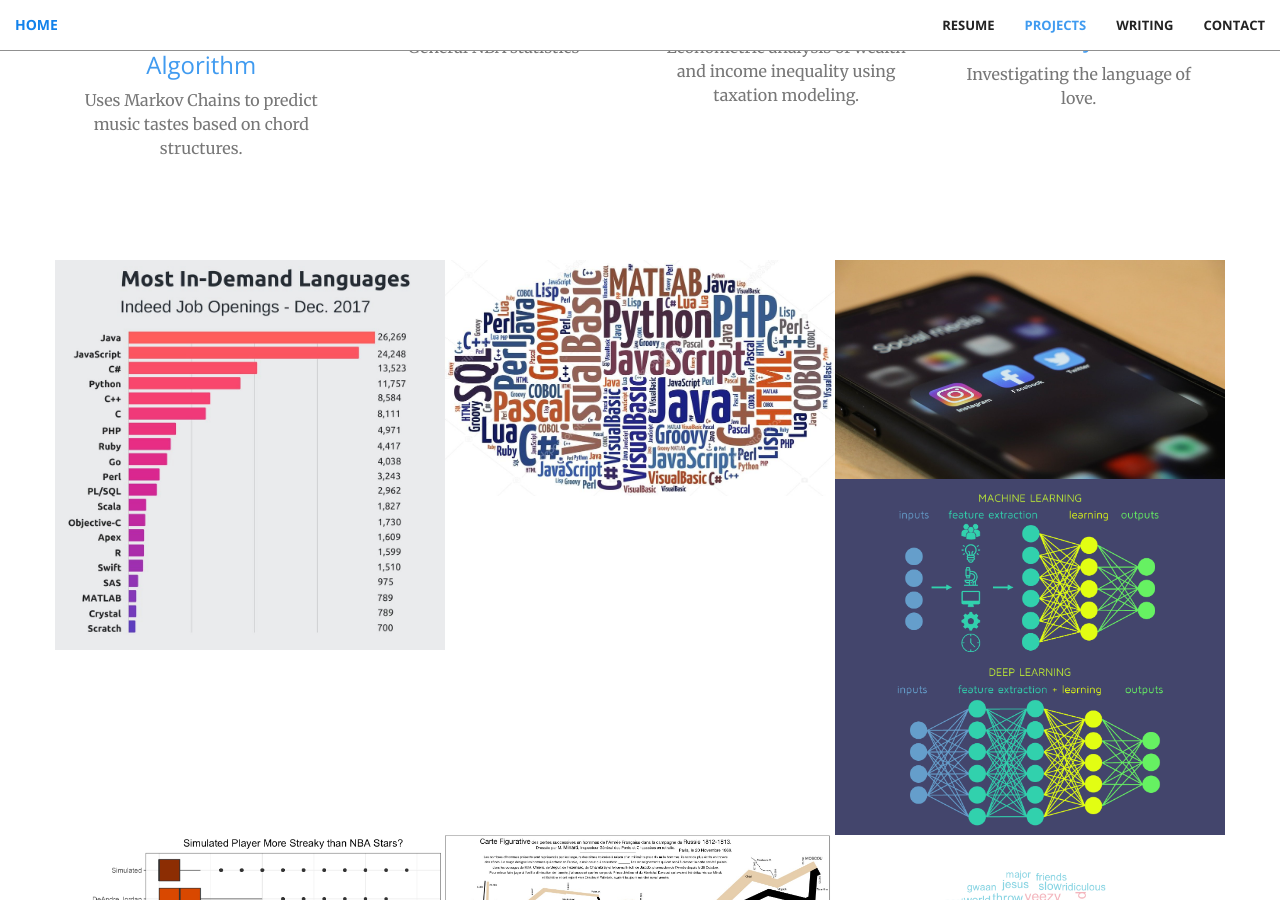
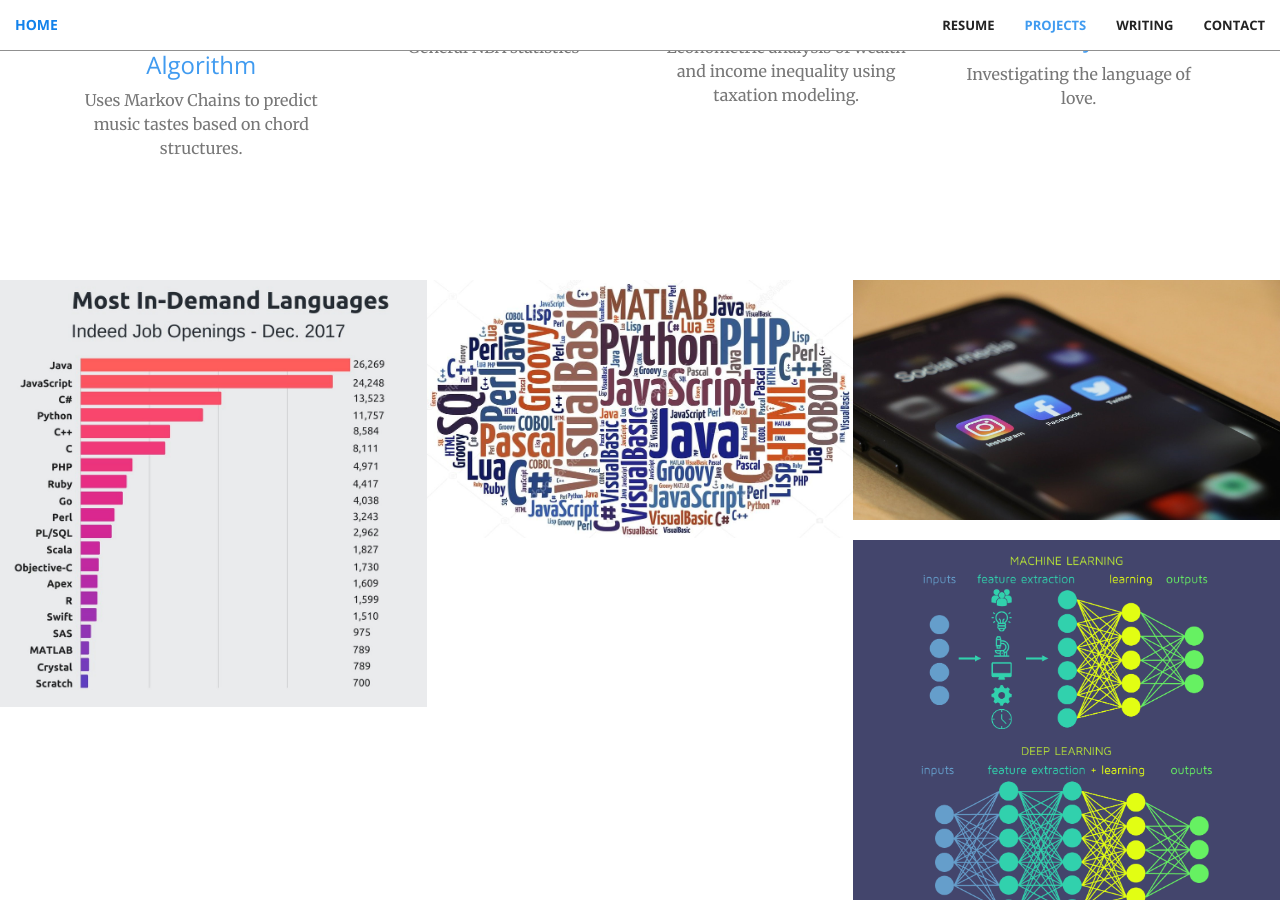
Before and after one commit to dungates/dungates.github.io, a Jekyll site: the page built from index.html, in a window 1280 px wide and 900 px high, scrolled down 2528 px. Built offline with Jekyll 4.4.1, drawn with Linux system fonts in a browser that asks for light colours.

Commit message:
messing with the css

```diff
--- a/_includes/portfolio.html
+++ b/_includes/portfolio.html
@@ -1,8 +1,9 @@
 <section class="no-padding" id="portfolio">
-    <div class="container">
+    <div class="container-fluid">
         <div class="row no-gutter">
             <div class="col-lg-4 col-sm-6">
                 <a href="#" class="portfolio-box">
+                  <span class="helper"></span>
                     <img src="img/portfolio/PythonvsR.jpg" class="img-responsive" alt="">
                     <div class="portfolio-box-caption">
                         <div class="portfolio-box-caption-content">
@@ -18,6 +19,7 @@
             </div>
             <div class="col-lg-4 col-sm-6">
                 <a href="#" class="portfolio-box">
+                  <span class="helper"></span>
                     <img src="img/portfolio/howtolearncoding.jpg" class="img-responsive" alt="">
                     <div class="portfolio-box-caption">
                         <div class="portfolio-box-caption-content">
@@ -33,6 +35,7 @@
             </div>
             <div class="col-lg-4 col-sm-6">
                 <a href="#" class="portfolio-box">
+                  <span class="helper"></span>
                     <img src="img/portfolio/infiniteinformation.jpg" class="img-responsive" alt="">
                     <div class="portfolio-box-caption">
                         <div class="portfolio-box-caption-content">
@@ -48,6 +51,7 @@
             </div>
             <div class="col-lg-4 col-sm-6">
                 <a href="#" class="portfolio-box">
+                  <span class="helper"></span>
                     <img src="img/portfolio/MachineLearning.png" class="img-responsive" alt="">
                     <div class="portfolio-box-caption">
                         <div class="portfolio-box-caption-content">
@@ -62,6 +66,7 @@
                 </a>
             </div>
             <div class="col-lg-4 col-sm-6">
+              <span class="helper"></span>
                 <a href="https://rpubs.com/dungates/hothand_simulation" class="portfolio-box">
                     <img src="img/portfolio/SimulatedvsStars.png" class="img-responsive" alt="">
                     <div class="portfolio-box-caption">
@@ -77,6 +82,7 @@
                 </a>
             </div>
             <div class="col-lg-4 col-sm-6">
+              <span class="helper"></span>
                 <a href="#" class="portfolio-box">
                     <img src="img/portfolio/datasciencevisualization.jpg" class="img-responsive" alt="">
                     <div class="portfolio-box-caption">
@@ -92,6 +98,7 @@
                 </a>
             </div>
             <div class="col-lg-4 col-sm-6">
+              <span class="helper"></span>
                 <a href="#" class="portfolio-box">
                     <img src="img/portfolio/kanyewordcloud.png" class="img-responsive" alt="">
                     <div class="portfolio-box-caption">
--- a/_sass/_base.scss
+++ b/_sass/_base.scss
@@ -348,3 +348,9 @@ img::-moz-selection {
 body {
     -webkit-tap-highlight-color: $theme-dark;
 }
+
+.helper {
+    display: inline-block;
+    height: 100%;
+    vertical-align: middle;
+}
```
